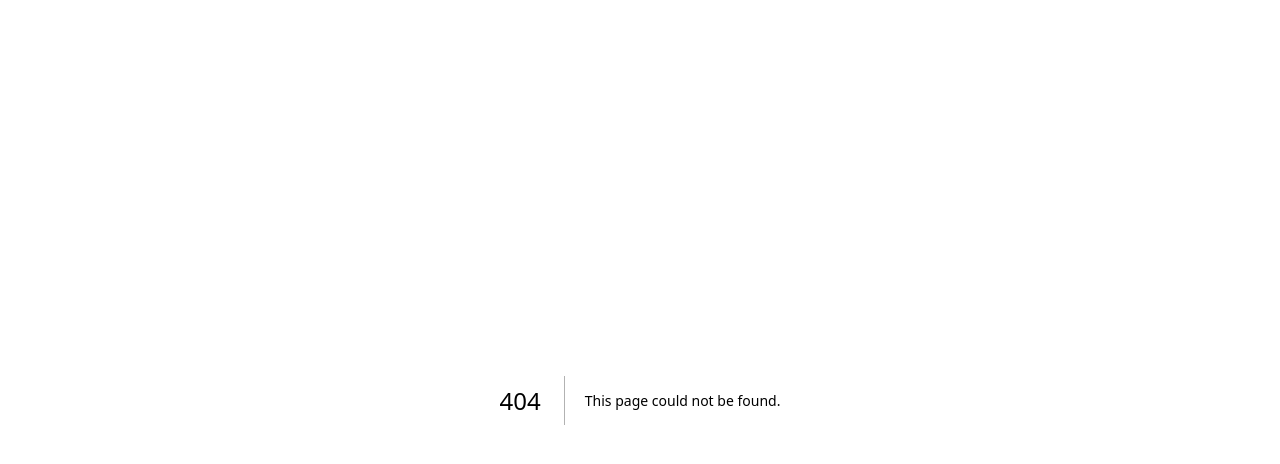
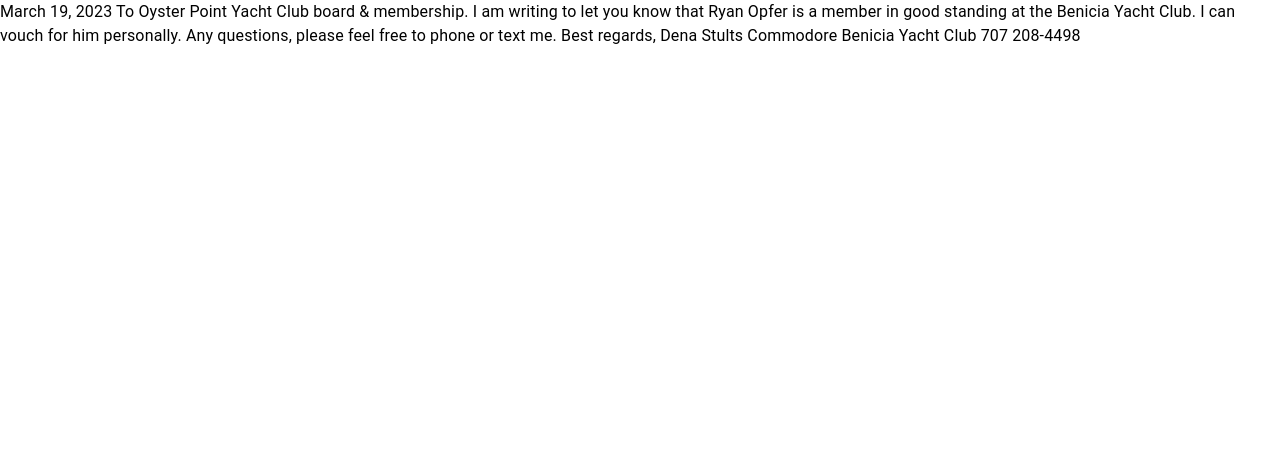
Before and after one commit to Albosonic/Yachty, a Next.js app: page /yachty/reciprocal_requests/create_letter in a window 1280 px wide. Before the commit this address had no page. Shown: the top 464 px of the page. Built offline with nearby package versions, Linux system fonts and the light colour scheme; no server answers.

Commit message:
reciprocity letter basic structure

```diff
--- a/components/ImageUploadField.js
+++ b/components/ImageUploadField.js
@@ -28,7 +28,7 @@
       logo: `${IMG_BUCKET}${imgKey}`,
     }
   });
-  console.log('`${IMG_BUCKET}${imgKey}`', `${IMG_BUCKET}${imgKey}`)
+
   const handleChange = (e) => {
     const {files} = e.target;
     const file = files[0];
--- /dev/null
+++ b/components/LetterOfReciprocity.js
@@ -0,0 +1,51 @@
+import { gql, useQuery } from "@apollo/client";
+import { Typography } from "@mui/material";
+import { useSelector } from "react-redux";
+
+const GET_RECIPROCAL_REQUEST = gql`
+  query getReciprocalRequest($reqId: uuid) {
+    yachtClubByHomeycid {
+      name
+      commodore {
+        name
+        yc_member {
+          email
+        }
+      }
+    }
+    yacht_club {
+      name
+      commodore {
+        name
+        yc_member {
+          email
+        }
+      }
+    }
+  }
+`;
+
+const LetterOfReciprocity = ({memberRequest}) => {
+  const logo = useSelector(state => state.auth.logo);
+  const {data, loading, error} = useQuery(GET_RECIPROCAL_REQUEST);
+  console.log('memberRequest :', memberRequest)
+  return (
+    <>
+      {logo && <img src={logo} />}
+      <Typography>
+        March 19, 2023
+
+        To Oyster Point Yacht Club board & membership.
+        I am writing to let you know that Ryan Opfer is a member in good standing at the Benicia Yacht
+        Club. I can vouch for him personally. Any questions, please feel free to phone or text me.
+        Best regards,
+        Dena Stults
+        Commodore
+        Benicia Yacht Club
+        707 208-4498
+      </Typography>
+    </>
+  )
+};
+
+export default LetterOfReciprocity;
--- a/components/VisitorRequestsView.js
+++ b/components/VisitorRequestsView.js
@@ -30,7 +30,7 @@
           <Stack spacing={2} alignItems="center" divider={<Divider orientation="horizontal" width="400px"/>}>
             <div style={{display: 'flex', alignItems: 'center', flexDirection: 'column'}}>
               <Typography spacing={2} variant="h2">Reciprocal Requests</Typography>
-              <Typography spacing={2} variant="h4">Your members requesting to visit other clubs</Typography>
+              <Typography spacing={2} variant="h4">MEMBERS VISITING YOUR CLUB</Typography>
               <Button variant="outlined" onClick={() => router.replace({ pathname: '/yachty/reciprocal_requests', query: {ycId} })}>back to member requests</Button>
             </div>
             {requests.map((req, index) => {
@@ -67,7 +67,7 @@
                       variant="outlined"
                       onClick={() => console.log("clicked")}
                       >
-                        Send Letter
+                        Send Letter YO
                     </Button>
                     <Button color="error"
                       variant="outlined"
--- /dev/null
+++ b/pages/yachty/reciprocal_requests/create_letter/index.js
@@ -0,0 +1,18 @@
+import LetterOfReciprocity from "@/components/LetterOfReciprocity";
+import { Divider, Stack } from "@mui/material";
+import { useRouter } from "next/router";
+
+const CreateLetterOfReciprocity = () => {
+    const router = useRouter()
+    const reqId = router.query.reqid;
+
+    return (
+      <>
+        <Stack spacing={2} alignItems="center" divider={<Divider orientation="horizontal" width="400px"/>}>
+          <LetterOfReciprocity reqId={reqId} />
+        </Stack>
+      </>
+    )
+  };
+
+  export default CreateLetterOfReciprocity;
--- a/pages/yachty/reciprocal_requests/reciprocalReviewgql.js
+++ b/pages/yachty/reciprocal_requests/reciprocalReviewgql.js
@@ -20,6 +20,7 @@
     unafilliatedVesselId
     vesselId
     homeYCId
+    visitingYCId
     requestingSlip
     visitingDate
     status
```
Also changed, not shown: components/MemberRequestsView.js (+9 -12 lines).
